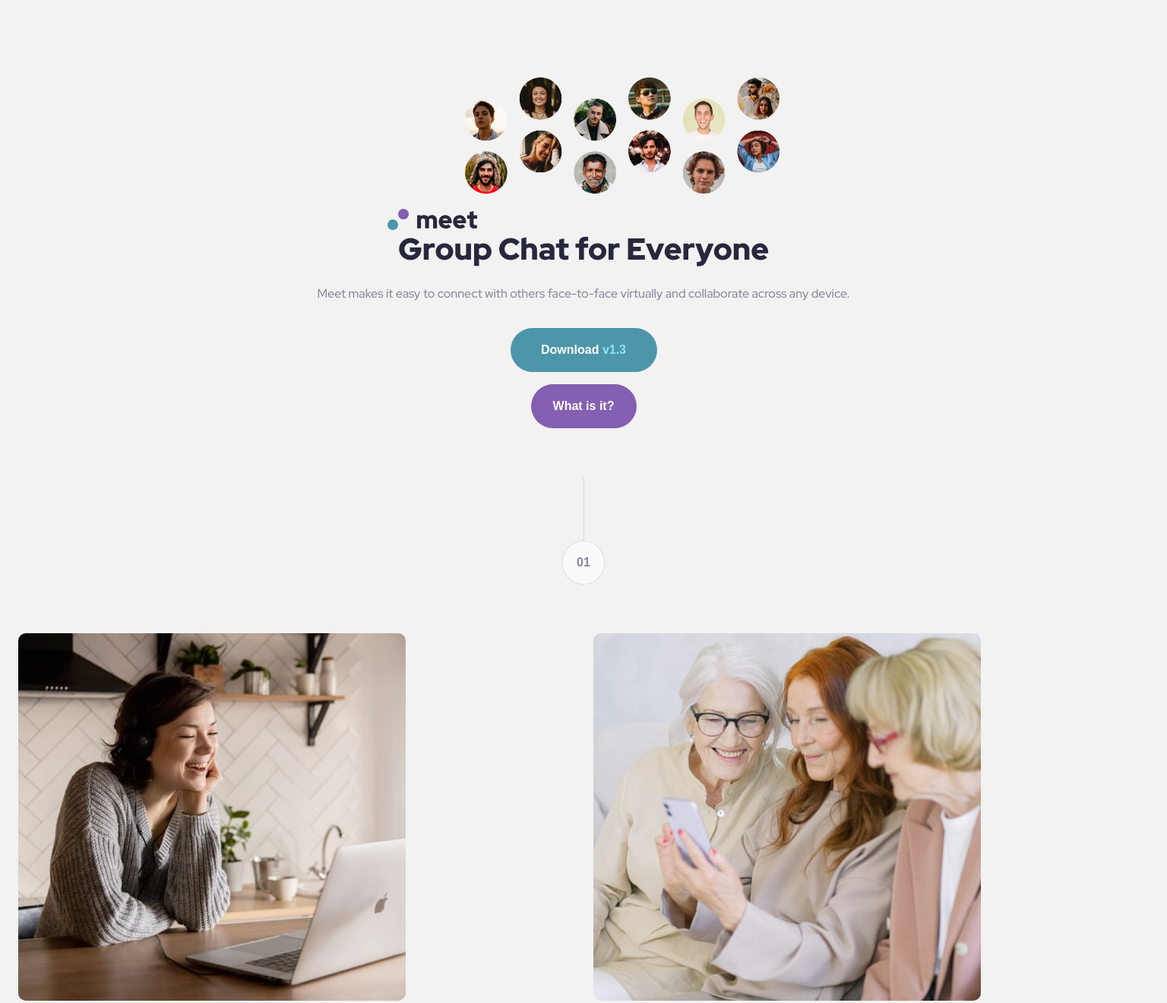
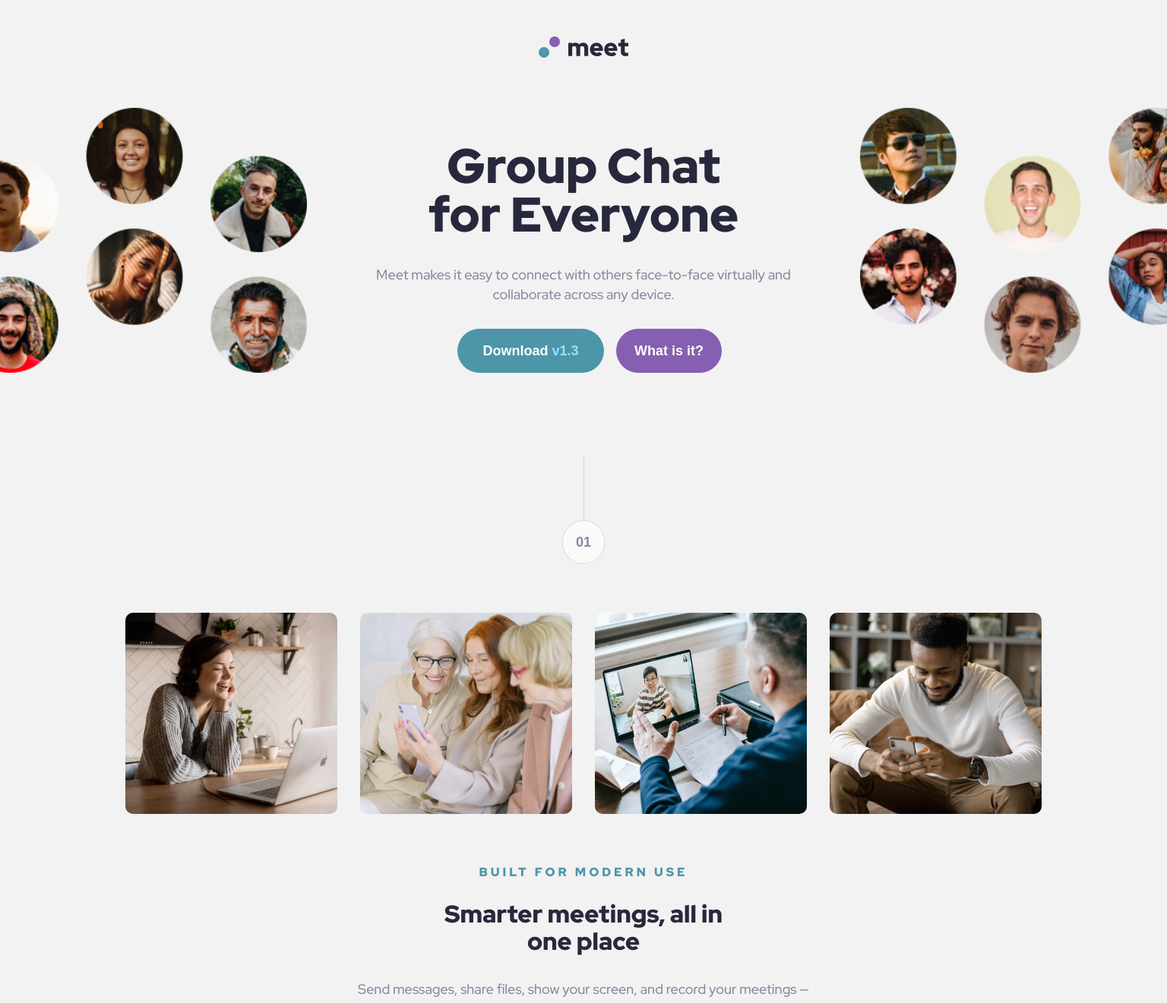
Before and after one commit to nicheweb-frontend-challenges/meet-landing-page, a website built with Parcel: page src/index.html in a window 1536 px wide. Shown: the top 1321 px of the page at 76% size. Built offline with nearby package versions, Linux system fonts and the light colour scheme.

Commit message:
Second commit complete responsive page (almost done)

```diff
--- a/src/index.html
+++ b/src/index.html
@@ -25,18 +25,22 @@
   </head>
   <body>
     <header>
+      <div class="logo">
         <img
-        class="logo"
           src="assets/logo.svg"
-        alt="Two small circles diagonal aligned coloured blue and purple plus the word meet"
+          alt="Two small circles diagonally aligned coloured blue and purple plus the word meet"
         />
+      </div>
+
       <div class="hero-image"></div>
+
       <div class="headline">
         <h1>Group Chat for Everyone</h1>
         <p>
           Meet makes it easy to connect with others face-to-face virtually and
           collaborate across any device.
         </p>
+
         <div class="headline-buttons">
           <button class="download" type="button" name="button">
             <p>Download <span>v1.3</span></p>
@@ -71,6 +75,7 @@
           alt="image of a man texting"
         />
       </div>
+
       <div class="benefits">
         <h3>Built for modern use</h3>
         <h2>Smarter meetings, all in one place</h2>
@@ -81,21 +86,25 @@
         </p>
       </div>
     </main>
+
     <footer class="footer">
       <div class="page-number-wrapper">
         <div class="vertical-line"></div>
         <button class="page-number"><p>02</p></button>
       </div>
+
       <div class="call-to-action blending">
         <h2>Experience more together</h2>
         <p>
           Stay connected with reliable HD meetings and unlimited one-on-one and
           group video sessions.
         </p>
+        <div class="button-call-to-action">
           <button class="download" type="button" name="button">
             <p>Download <span>v1.3</span></p>
           </button>
         </div>
+      </div>
     </footer>
   </body>
 </html>
--- a/src/style.css
+++ b/src/style.css
@@ -9,7 +9,7 @@ p,
 h1,
 h2,
 h3 {
-  margin: 0;
+  margin: 0 auto;
 }
 button {
   height: 58px;
@@ -55,7 +55,6 @@ p {
   font-size: 1.6rem;
   line-height: 2.6rem;
   color: #87879d;
-  margin: 0;
 }
 
 /* ||Utilities */
@@ -78,22 +77,23 @@ p {
 
 /*|| heading */
 .hero-image {
-  display: inline-block;
-  margin-left: -20px;
   margin-top: 54px;
   margin-bottom: 48px;
-  width: 414px;
-  height: 153px;
+  height: 40.8vw;
   background: url("assets/tablet/image-hero.png");
   background-repeat: no-repeat;
-  background-size: contain;
+  background-size: 110%;
+  background-position: center;
+}
+.headline {
+  padding: 0 6.4%;
 }
 .headline h1 {
+  width: 80%;
   margin: 0 auto;
 }
 .headline > p {
   margin: 24px auto 32px;
-  width: 90%;
 }
 .headline-buttons {
   display: flex;
@@ -104,6 +104,9 @@ p {
   background: #4d96a9;
   margin-bottom: 16px;
 }
+.headline-buttons .download:hover {
+  background: #71c0d4;
+}
 .headline-buttons .download span {
   color: #8fe3f9;
 }
@@ -111,10 +114,13 @@ p {
   width: 139px;
   background: #855fb1;
 }
+.headline-buttons .what:hover {
+  background: #b18bdd;
+}
 
 /* ||Main */
 .main {
-  padding: 64px 24px;
+  padding: 64px 6.4%;
 }
 .pictures-gallery {
   padding: 64px 0;
@@ -129,21 +135,19 @@ p {
 }
 
 .benefits h2 {
-  margin-top: 24px;
-  margin-bottom: 32px;
+  margin: 24px auto 32px;
 }
 
 /* ||Footer */
 .footer {
   margin-top: 176px;
   background-image: url("assets/mobile/image-footer.jpg");
-  background-blend-mode: saturation;
   background-repeat: no-repeat;
   background-size: cover;
   position: relative;
 }
 .call-to-action {
-  padding: 92px 24px 72px;
+  padding: 92px 6.4% 72px;
   background-color: rgba(77, 150, 168, 0.9);
 }
 .call-to-action p,
@@ -156,6 +160,9 @@ p {
 .call-to-action .download {
   background: #855fb1;
 }
+.call-to-action .download:hover {
+  background: #b18bdd;
+}
 .call-to-action > p {
   margin: 24px auto 32px;
   width: 85%;
@@ -165,3 +172,124 @@ p {
   left: calc(50% - 28px);
   bottom: calc(100% - 28px);
 }
+
+@media screen and (min-width: 725px) {
+  .headline {
+    padding: 0 20.3%;
+  }
+  .headline h1 {
+    width: 60%;
+  }
+  .headline-buttons {
+    flex-direction: row;
+    align-items: center;
+    justify-content: center;
+  }
+  .headline-buttons .download {
+    margin: 0 16px;
+  }
+  .main {
+    padding: 64px 5.2%;
+  }
+  .pictures-gallery {
+    grid-template-columns: 1fr 1fr 1fr 1fr;
+    gap: 10px;
+  }
+  .benefits {
+    padding: 0 8%;
+  }
+  .benefits h2 {
+    width: 60%;
+  }
+  .call-to-action {
+    padding-left: 12.8%;
+    padding-right: 12.8%;
+  }
+  .call-to-action h2 {
+    width: 60%;
+    margin: 0 auto;
+  }
+}
+@media screen and (min-width: 1000px) {
+  .hero-image {
+    background: url("assets/desktop/image-hero-left.png"),
+      url("assets/desktop/image-hero-right.png");
+    background-repeat: no-repeat, no-repeat;
+    background-size: contain;
+    background-position: center left -10%, center right -10%;
+  }
+  .benefits h2,
+  .call-to-action h2 {
+    width: 40%;
+  }
+  .headline > p,
+  .benefits p,
+  .call-to-action > p {
+    width: 80%;
+  }
+}
+@media screen and (min-width: 1365px) {
+  p {
+    font-size: 1.8rem;
+  }
+  .hero-image {
+    height: 0;
+    margin: 0;
+    background-image: none;
+  }
+  .headline {
+    margin-top: 63px;
+    background: url("assets/desktop/image-hero-left.png"),
+      url("assets/desktop/image-hero-right.png");
+    background-repeat: no-repeat, no-repeat;
+    background-size: contain;
+    background-position: center left -50px, center right -50px;
+    padding: 0 31.25%;
+  }
+  .headline h1 {
+    line-height: 6.4rem;
+    font-size: 6.4rem;
+    padding-top: 45px;
+    width: 80%;
+  }
+  .headline > p {
+    margin: 34px auto 32px;
+    width: 100%;
+  }
+  .main {
+    padding: 110px 165px 72px;
+  }
+  .pictures-gallery {
+    gap: 30px;
+  }
+  .benefits {
+    padding: 0 285px;
+  }
+  .benefits h2 {
+    width: 65%;
+  }
+  .benefits p {
+    width: 95%;
+  }
+  .footer {
+    background-image: url("assets/desktop/image-footer.jpg");
+  }
+  .call-to-action {
+    padding: 116px 165px 104px;
+    display: flex;
+    justify-content: space-between;
+    text-align: left;
+  }
+  .call-to-action p {
+    margin: 0;
+  }
+  .call-to-action > p {
+    padding-right: 8.4%;
+    padding-left: 11.4%;
+    width: 50%;
+  }
+  .call-to-action .button-call-to-action {
+    display: flex;
+    align-items: center;
+  }
+}
```
Also changed, not shown: README-template.md (deleted), README.md, dist/image-footer.7b36653d.jpg (added), dist/image-hero-left.84ac6edc.png (added), dist/image-hero-right.86e0eda1.png (added), dist/index.html, screenshot.png (added), 3 other files. Lines whose indentation alone changed are shown as unchanged.
